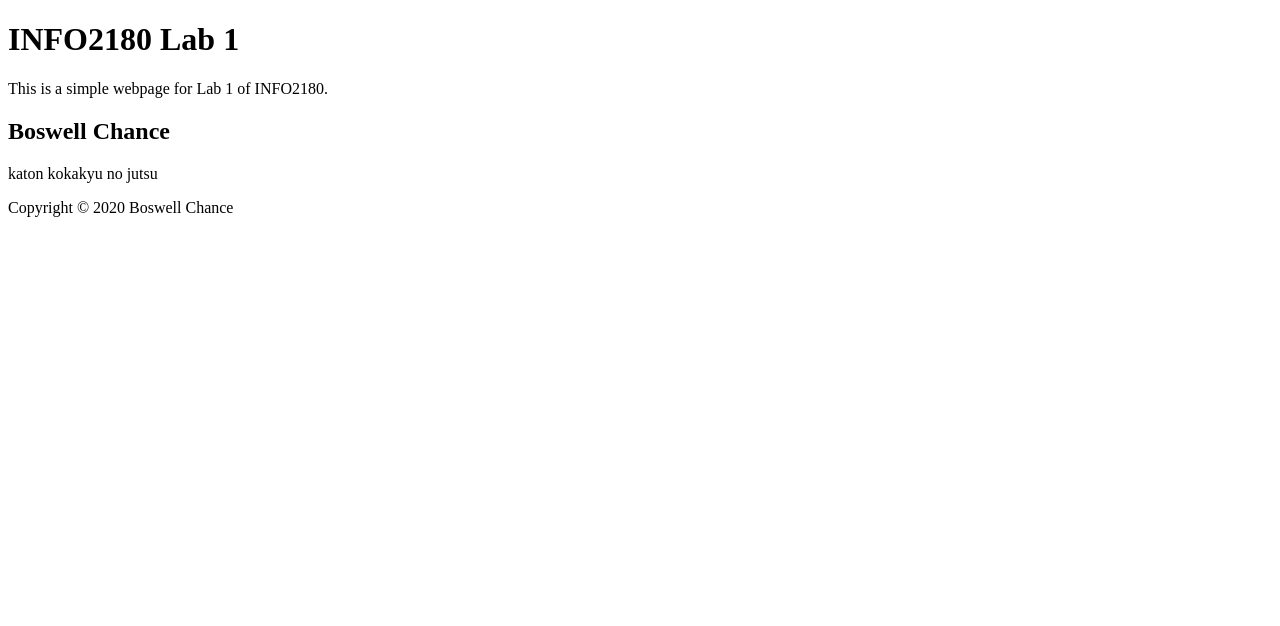
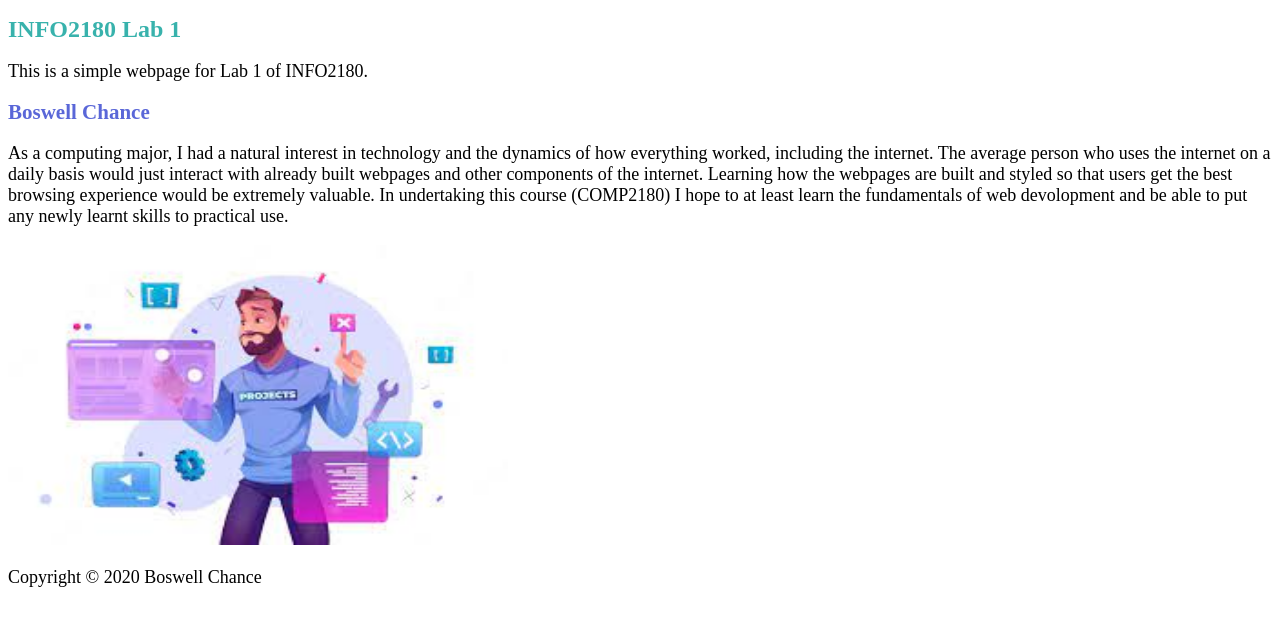
Before and after one commit to Zangetsu64/info2180-lab1, a plain HTML site: page index.html in a window 1280 px wide. Drawn offline with Linux system fonts and the light colour scheme.

Commit message:
Updated index.html

```diff
--- a/index.html
+++ b/index.html
@@ -13,10 +13,17 @@
     </header>
     <main>
         <h2>Boswell Chance</h2>
-        <p>katon kokakyu no jutsu</p>
+        <p>As a computing major, I had a natural interest in technology and the dynamics of how everything worked,
+            including the internet. The average person who uses the internet on a daily basis would just interact with
+            already built webpages and other components of the internet. Learning how the webpages are built and styled
+            so that users get the best browsing experience would be extremely valuable. In undertaking this course
+            (COMP2180) I hope to at least learn the fundamentals of web devolopment and be able to put any newly learnt
+            skills to practical use. </p>
+            <img src="webdev.jpeg" height="300" width="500" >
     </main>
     <footer>
         <p>Copyright &copy; 2020 Boswell Chance</p>
     </footer>
 </body>
+<link rel="stylesheet" href="styles.css">
 </html>
```
